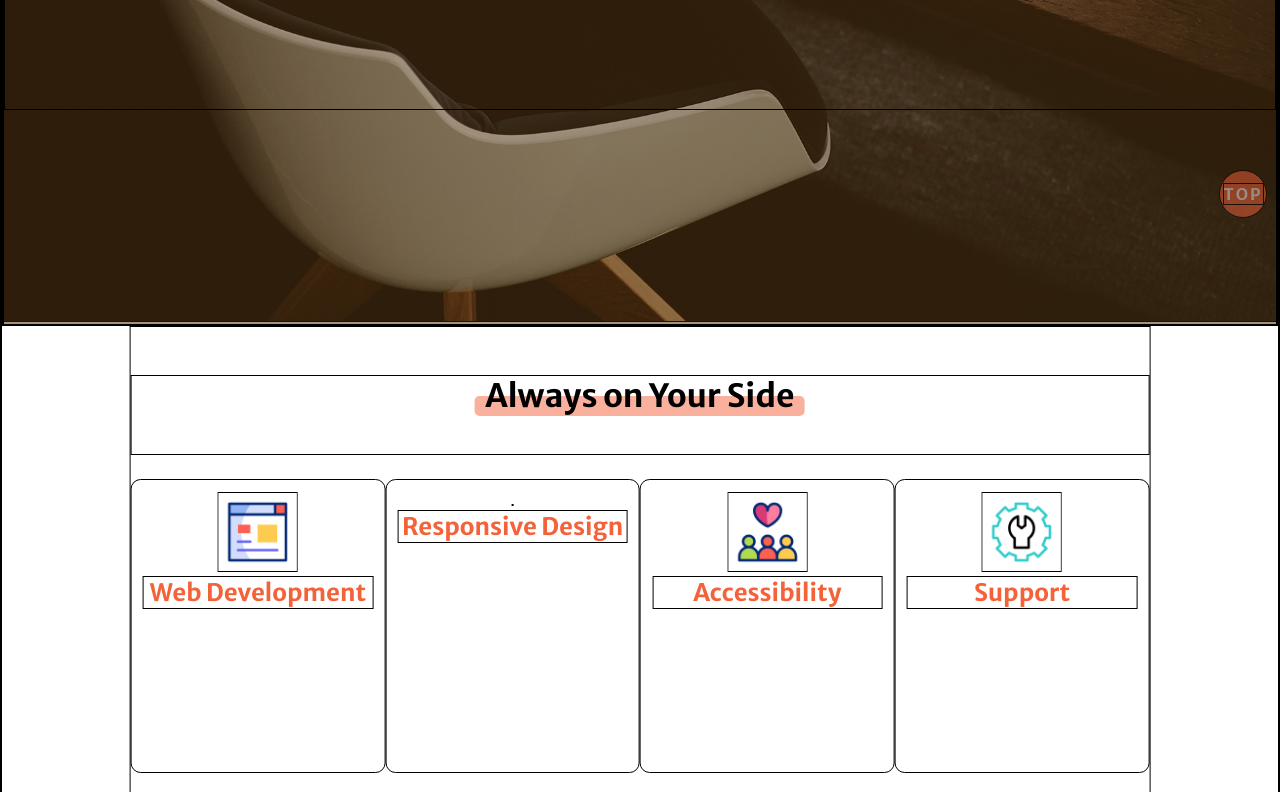
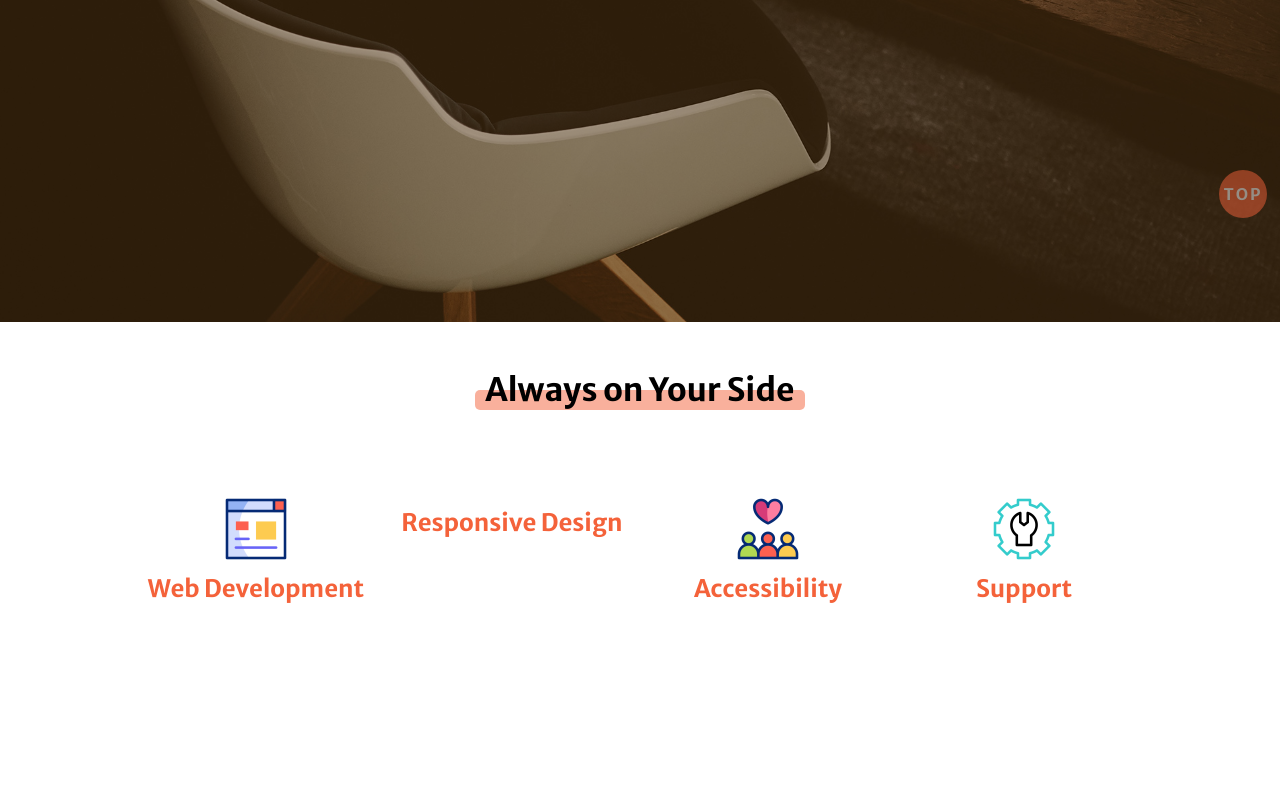
Before and after one commit to EchoOuO/static-website-project, a plain HTML site: page index.html in a window 1280 px wide. Shown: the part 478-1270 px from the top of the page. Drawn offline with Linux system fonts and the light colour scheme.

Commit message:
20240208-2 1. fix error on main page .cover bg-img

```diff
--- a/main.css
+++ b/main.css
@@ -23,7 +23,7 @@
 /* to make similar elements uniform & change style easier */
 *,
 *::before {
-  border: solid 1px black;
+  /* border: solid 1px black; */
   box-sizing: border-box;
   margin: 0;
   padding: 0;
@@ -146,7 +146,7 @@ header {
   bottom: 0px;
   left: 0px;
   right: 0px;
-  background-image: url(../assets/imgs/bg-masthead.jpg);
+  background-image: url(./assets/imgs/bg-masthead.jpg);
   background-size: cover;
   background-position: top center;
   opacity: 1;
```
